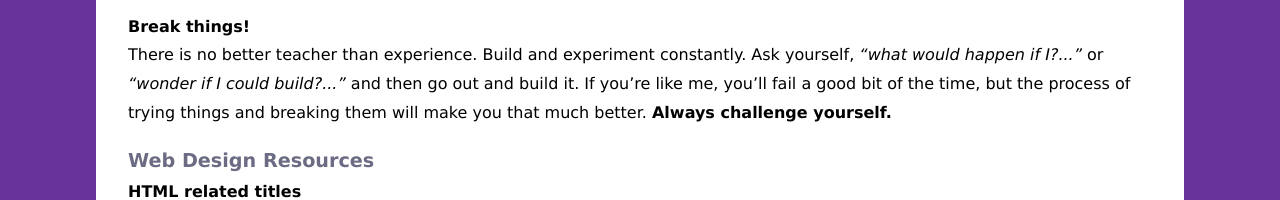
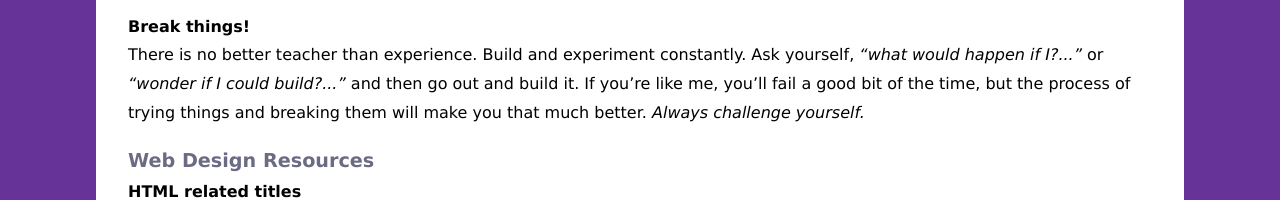
Before and after one commit to leourq/comp484-hw1-lzu, a plain HTML site: page next.html in a window 1280 px wide. Shown: the part 1025-1225 px from the top of the page. Drawn offline with Linux system fonts and the light colour scheme.

Commit message:
Revise web design advice to emphasize challenges
Updated the emphasis on challenging oneself in web design.

```diff
--- a/next.html
+++ b/next.html
@@ -26,7 +26,7 @@
 <p><strong>Never stop learning</strong><br>
   The web is constantly evolving. Even if you become the absolute best there is in a specific field, chances are new techniques and approaches will come along within the year that will make your current skill set less desirable. Understand that being a good web designer means embracing the changing nature of the web.</p>
 <p><strong>Break things!</strong><br>
-  There is no better teacher than experience. Build and experiment constantly. Ask yourself, <em>&ldquo;what would happen if I?...&rdquo;</em> or <em>&ldquo;wonder if I could build?...&rdquo;</em> and then go out and build it. If you&rsquo;re like me, you&rsquo;ll fail a good bit of the time, but the process of trying things and breaking them will make you that much better. <strong>Always challenge yourself.</strong></p>
+  There is no better teacher than experience. Build and experiment constantly. Ask yourself, <em>&ldquo;what would happen if I?...&rdquo;</em> or <em>&ldquo;wonder if I could build?...&rdquo;</em> and then go out and build it. If you&rsquo;re like me, you&rsquo;ll fail a good bit of the time, but the process of trying things and breaking them will make you that much better. <em>Always challenge yourself.</em></p>
 <h3>Web Design Resources</h3>
 <p><b>HTML related titles</b></p>
 <p><b>Web Design related titles</b></p>
```
